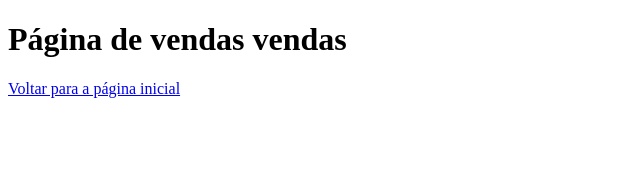
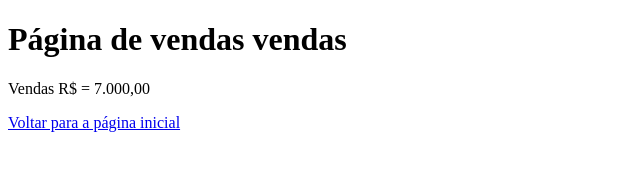
Before and after one commit to marcelovalesilva/aulagithub, a plain HTML site: page vendas.html in a window 1280 px wide. Shown: the whole page, without its empty margins (0-640 px from the left). Drawn offline with Linux system fonts and the light colour scheme.

Commit message:
Atualizando vendas para 7000

```diff
--- a/vendas.html
+++ b/vendas.html
@@ -8,6 +8,7 @@
 </head>
 <body>
     <h1>Página de vendas vendas</h1>
+    <p>Vendas R$ = 7.000,00</p>
     <a href="index.html">Voltar para a página inicial</a>
 </body>
 </html>
```
